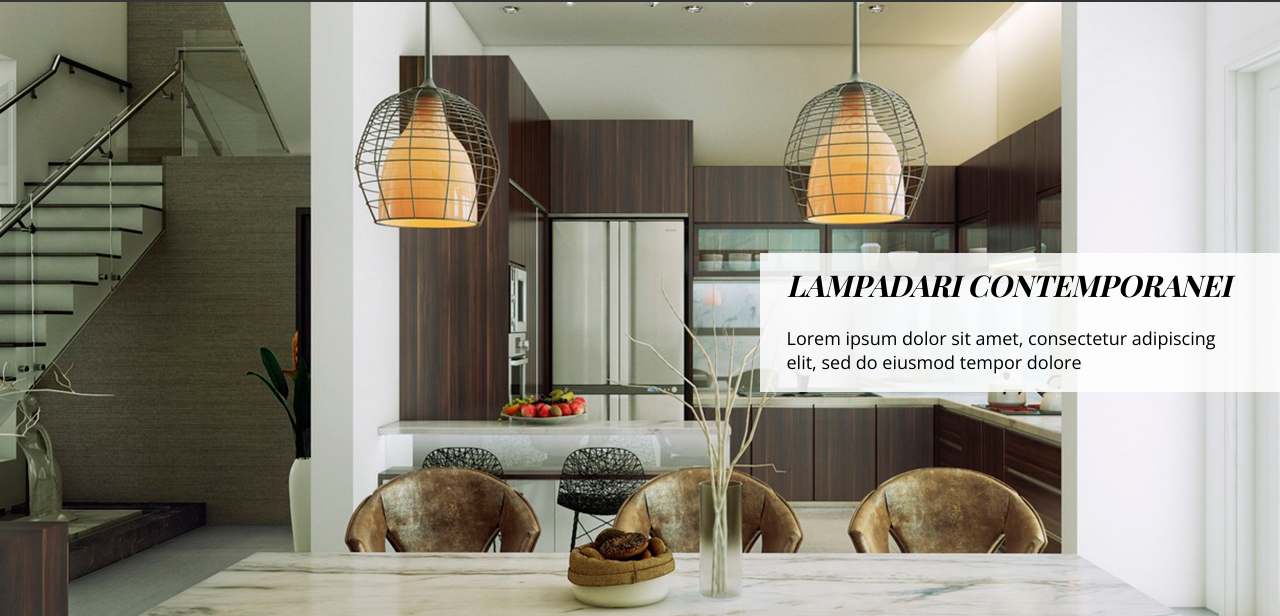
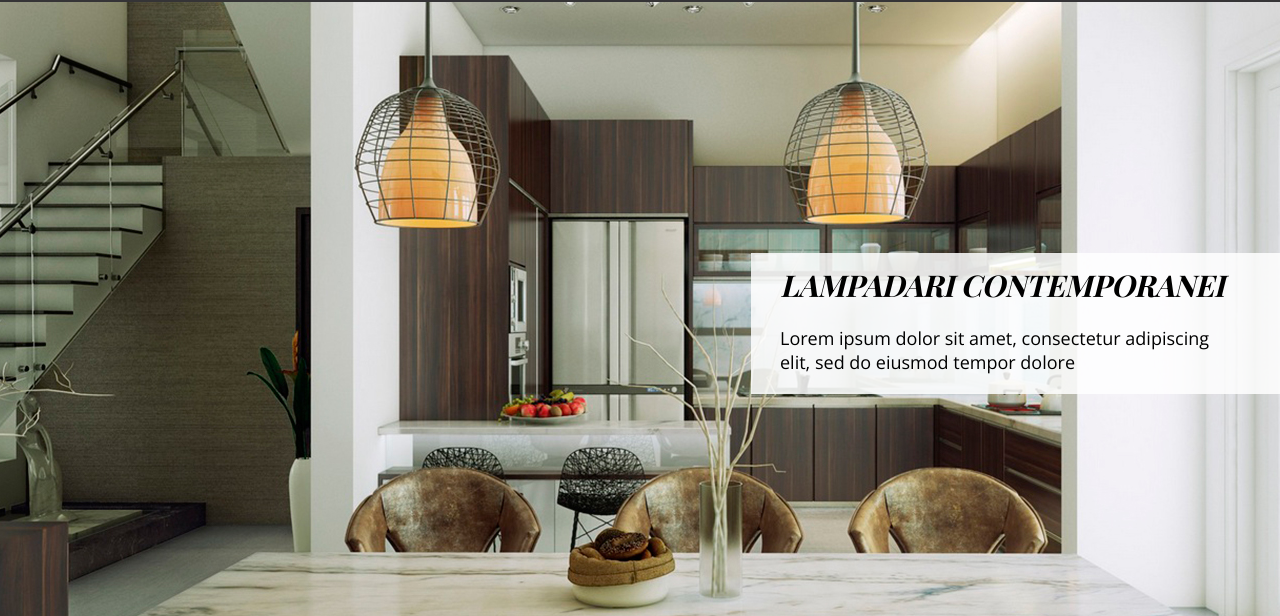
Before and after one commit to Annastrin/adci-mmlampadari, a plain HTML site: page index.html in a window 1280 px wide. Shown: the part 128-744 px from the top of the page. Drawn offline with nearby package versions, Linux system fonts and the light colour scheme; a web font is replaced by a local one.

Commit message:
Fix 'about__content' padding-right calc, add width to articles

```diff
--- a/css/style.css
+++ b/css/style.css
@@ -233,7 +233,7 @@ body.modal-open {
     background-image: url('../img/main-img-full.jpg');
     background-repeat: no-repeat;
     background-position: center -98px;
-    background-color: #353436;
+    background-color: #4e4d50;
     background-size: auto;
     min-height: 671px;
     position: relative;
@@ -252,7 +252,7 @@ body.modal-open {
     box-sizing: content-box;
     max-width: 469px;
     padding-left: 20px;
-    padding-right: calc((100vw - 1200px)/2 - 8.5px);
+    padding-right: calc((100% - 1200px)/2);
 }
 
 .about__content h1 {
@@ -263,16 +263,17 @@ body.modal-open {
     text-transform: uppercase;
     margin-top: 15px;
     margin-bottom: 23px;
-    padding-left: 7px;
+    padding-left: 9px;
     letter-spacing: -0.3px;
 }
 
 .about__content p {
     box-sizing: border-box;
     font-size: 18px;
-    padding-left: 7px;
+    padding-left: 9px;
     padding-right: 20px;
     line-height: 1.333;
+    margin-bottom: 20px;
 }
 
 .buttons {
@@ -348,6 +349,8 @@ body.modal-open {
     display: flex;
     flex-direction: row;
     justify-content: center;
+    max-width: 1200px;
+    margin: 0 auto;
 }
 
 .article {
@@ -574,12 +577,7 @@ body.modal-open {
 }
 
 /* For Mozilla */
-@-moz-document url-prefix()
-{
-    .buttons { bottom: 1px }
-    .about__content { padding-right: calc((100vw - 1200px)/2 - 8.5px); }
-}
-
+@-moz-document url-prefix() { .buttons { bottom: 1px } }
 
 
 @media only screen and (max-width: 1230px) {
```
